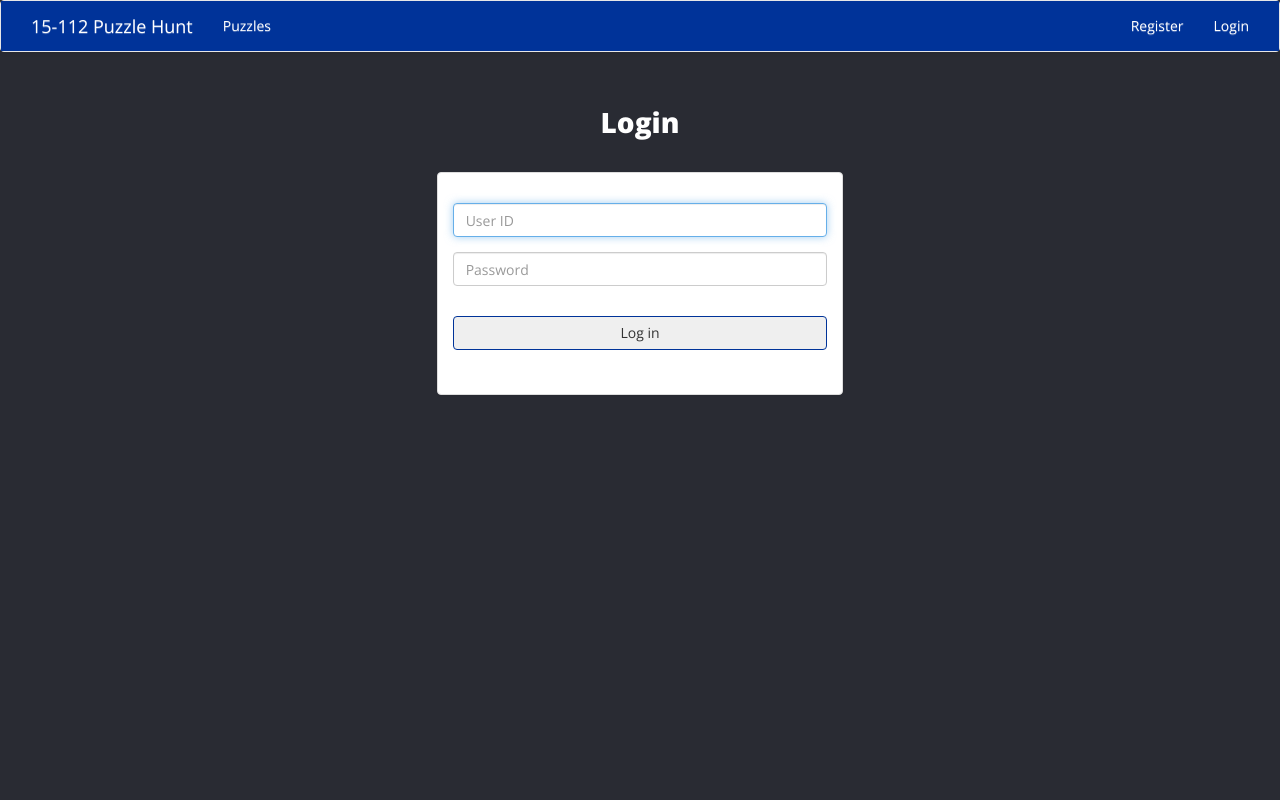
After one commit to rnvarma/15112PuzzleHunt, a Django app: page /login in a window 1280 px wide. The commit adds this page. Run offline with Django 3.2, Linux system fonts and the light colour scheme; parts of the project's set-up code (start-up, migrations or seed data) failed here and were passed over; some libraries are stand-ins or nearby versions.

Commit message:
added login and logout and registration suspport

```diff
--- a/puzzlehunt/puzzlehunt/settings.py
+++ b/puzzlehunt/puzzlehunt/settings.py
@@ -45,7 +45,6 @@ INSTALLED_APPS = (
     'django.contrib.messages',
     'django.contrib.staticfiles',
     'backend',
-    'south'
 )
 
 MIDDLEWARE_CLASSES = (
--- a/puzzlehunt/puzzlehunt/templates/base.html
+++ b/puzzlehunt/puzzlehunt/templates/base.html
@@ -34,7 +34,15 @@
             <li><a class="white-text" href="#">Puzzles</a></li>
           </ul>
           <ul class="nav navbar-nav navbar-right">
-            <li><a class="white-text" href="/register">Register</a></li>
+            {% if user.is_authenticated %}
+              <li class="header-area"><a class="white-text" href="/register">{{ user }}</a></li>
+              <li class="header-area">
+                <a class="white-text" href="/executelogout">Logout</a>
+              </li>
+            {% else %}
+              <li class="header-area"><a class="white-text" href="/register">Register</a></li>
+              <li class="header-area"><a class="white-text" href="/login">Login</a></li>
+            {% endif %}
           </ul>
         </div><!-- /.navbar-collapse -->
       </div><!-- /.container-fluid -->
--- /dev/null
+++ b/puzzlehunt/puzzlehunt/templates/login.html
@@ -0,0 +1,39 @@
+{% extends 'base.html' %}
+{% load staticfiles %}
+
+{% block css %}
+  <link href="{% static 'css/login.css' %}" rel="stylesheet">
+{% endblock %}
+
+{% block body %}
+
+<div class="row">
+  <div class="col-lg-4 col-lg-offset-4 col-md-6 col-md-offset-3 col-sm-6 col-sm-offset-3 col-xs-10 col-xs-offset-1">
+    <div class="section-title">
+      Login
+    </div>
+  </div>
+</div>
+
+<div class="row">
+  <div class="col-lg-4 col-lg-offset-4 col-md-6 col-md-offset-3 col-sm-6 col-sm-offset-3 col-xs-10 col-xs-offset-1">
+    <div class="panel panel-default">
+      <div class="panel-body">
+        <form class="form-signin" action="/executelogin" method="post">
+          {% csrf_token %}
+            <div class="user-login-info">
+              <input type="text" class="form-control login-input" placeholder="User ID" autofocus name="username">
+              <input type="password" class="form-control login-input" placeholder="Password" name = "password">
+            </div>
+            <button class="btn btn-lg btn-block login-input" type="submit">Log in</button>
+        </form>
+      </div>
+    </div>
+  </div>
+</div>
+
+{% endblock %}
+
+{% block js %}
+
+{% endblock %}
--- a/puzzlehunt/puzzlehunt/urls.py
+++ b/puzzlehunt/puzzlehunt/urls.py
@@ -11,5 +11,8 @@ urlpatterns = patterns('',
     url(r'^admin/', include(admin.site.urls)),
     url(r'^$', views.HomePage.as_view()),
     url(r'^register', views.RegistrationPage.as_view()),
-    url(r'^puzzles', views.PuzzlePage.as_view())
+    url(r'^puzzles', views.PuzzlePage.as_view()),
+    url(r'^login', views.LoginPage.as_view()),
+    url(r'^executelogin', views.login_user),
+    url(r'^executelogout', views.logout_user)
 )
--- a/puzzlehunt/puzzlehunt/views.py
+++ b/puzzlehunt/puzzlehunt/views.py
@@ -1,10 +1,14 @@
 from django.shortcuts import render, redirect
 from django.views.generic.base import View
+from django.http import (HttpResponse, HttpResponseNotFound,
+    HttpResponseBadRequest, HttpResponseServerError,
+    HttpResponseRedirect)
+from django.contrib.auth.models import User
+from django.contrib.auth import authenticate, login, logout
 from backend.models import *
+import random
 
-from backend.models import *
-
-staff_last_names = [
+staff_last_names = set([
   "Varma","Choo","Benson","Korn","Jiang","O'Niell","Reddy",
   "Bergeron","Frye","Wilson","Kleiven","Yang","Zhang",
   "Liu", "Cong","Shanker","Pintar","Plaut","Qian",
@@ -12,7 +16,24 @@ staff_last_names = [
   "Gakhar","Lao","Shi","Choudary","Damasco","Reichek","Yang",
   "Oshlag","Peraza","Pederson","Fan","Zhang","Kuntz","Zheng",
   "Chhabra","Maines","Eliason","Marinescu","Shnakar"
-]
+])
+
+def login_user(request):
+  username = password = ''
+  if request.POST:
+    username = request.POST['username']
+    password = request.POST['password']
+
+    user = authenticate(username=username, password=password)
+    if user is not None:
+      if user.is_active:
+        login(request, user)
+        return HttpResponseRedirect('/')
+  return HttpResponseRedirect("/login")
+
+def logout_user(request):
+  logout(request)
+  return HttpResponseRedirect("/login")
 
 class HomePage(View):
 
@@ -21,16 +42,41 @@ class HomePage(View):
 
 class RegistrationPage(View):
 
+  def get_unique_team_name(self):
+    teams = TeamData.objects.all()
+    used_names = set([x.team_name for x in teams])
+    unused_names = staff_last_names - used_names
+    return random.choice(list(unused_names))
+
   def post(self, request):
-    print dict(request.POST)
+    post_data = dict(request.POST)
+    pw = post_data["password"][0]
+    members = []
+    for i in xrange(1, 5):
+      field = "member" + str(i)
+      members.append(post_data[field][0])
+    team_name = self.get_unique_team_name()
+    user = User.objects.create_user(team_name, "", pw)
+    user.save()
+    ud = TeamData(user=user, member1=members[0], member2=members[1],
+      member3=members[2], member4=members[3], team_name=team_name)
+    ud.save()
+    user_login = authenticate(username=team_name, password=pw)
+    login(request, user_login)
+    return HttpResponse("")
 
   def get(self, request):
-    return render(request, 'registration.html')
+
+    return render(request, 'registration.html', {"user": request.user})
 
 class PuzzlePage(View):
 
   def get(self,request):
     context = {}
     puzzles = Puzzle.objects.all()
+    return render(request, 'puzzle.html', context)
 
-    return render(request, 'puzzle.html', context)
+class LoginPage(View):
+
+  def get(self, request):
+    return render(request, 'login.html')
--- a/puzzlehunt/static/css/base.css
+++ b/puzzlehunt/static/css/base.css
@@ -14,7 +14,7 @@ html, body {
   color: white !important;
 }
 
-.navbar-nav:hover {
+.header-area:hover {
   background-color: white;
 }
 
--- /dev/null
+++ b/puzzlehunt/static/css/login.css
@@ -0,0 +1,9 @@
+
+body {
+  background-color: #292B33;
+}
+
+.login-input {
+  margin-top: 15px;
+  margin-bottom: 15px;
+}
```
Also changed, not shown: puzzlehunt/static/js/registration.js (+23 -1 lines).
